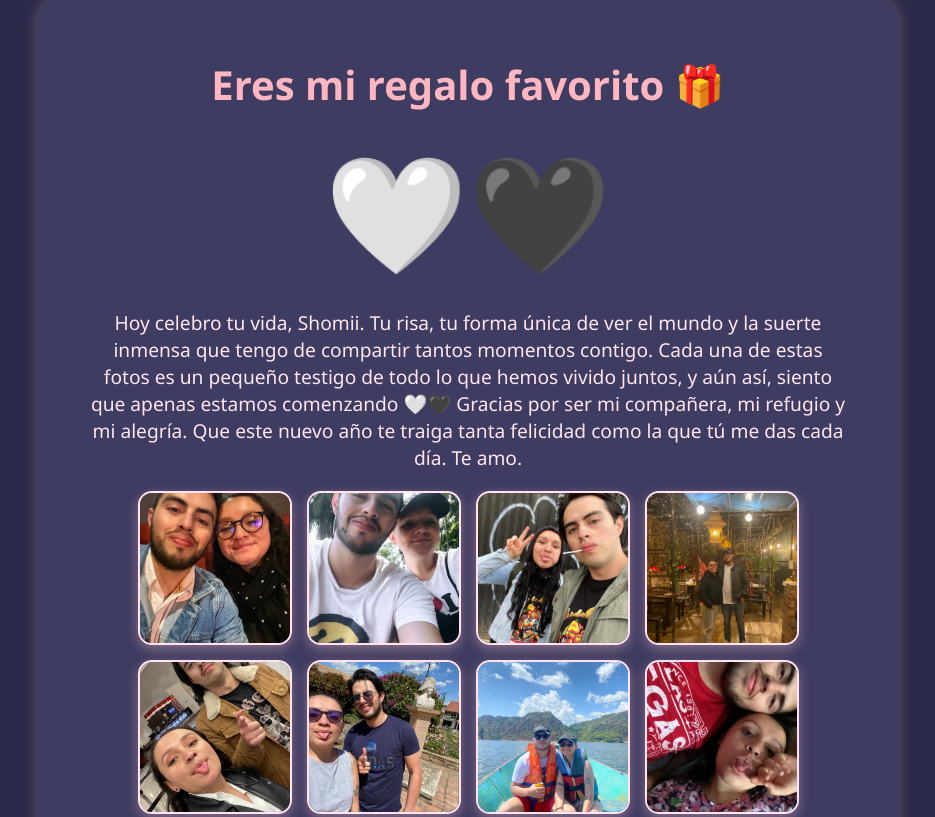
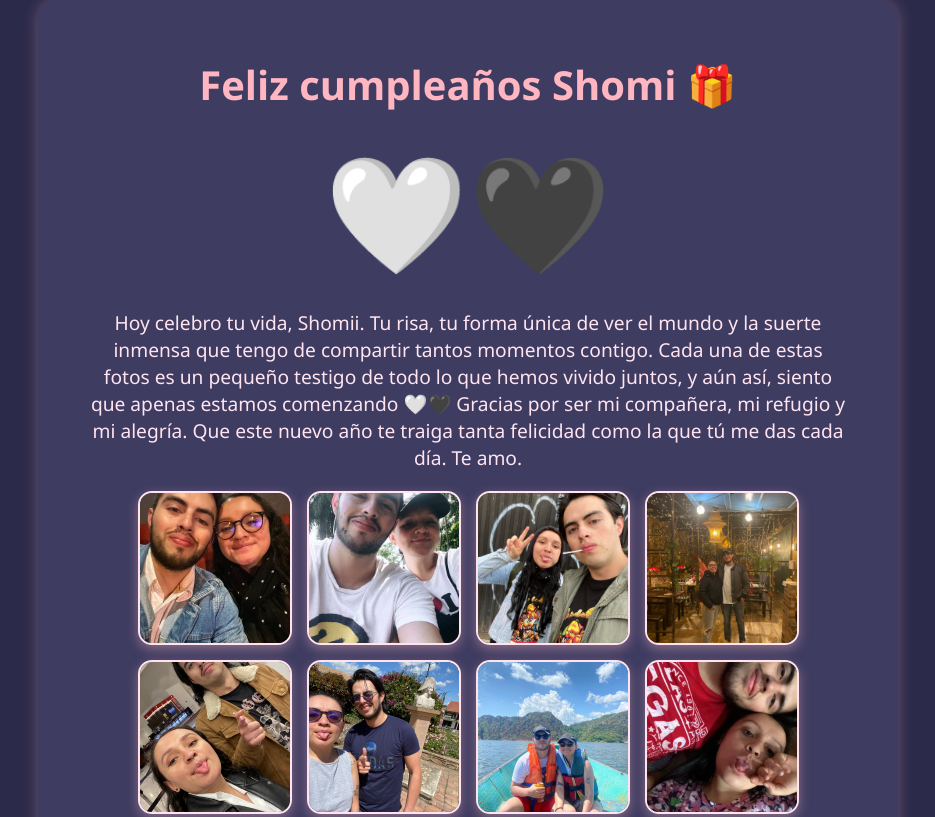
Before and after one commit to xXCHIRRIXx/Regalo, a plain HTML site: page index.html in a window 1280 px wide. Shown: the top 817 px of the page, without its empty margins (172-1107 px from the left). Drawn offline with Linux system fonts and the light colour scheme.

Commit message:
Actualización: Titulo

```diff
--- a/index.html
+++ b/index.html
@@ -12,7 +12,7 @@
         Tu navegador no soporta el audio.
       </audio>
 
-    <h1 class="titulo">Eres mi regalo favorito 🎁</h1>
+    <h1 class="titulo">Feliz cumpleaños Shomi 🎁</h1>
 
     <div class="corazones">
         <p class="corazonesc">🤍🖤</p>
```
